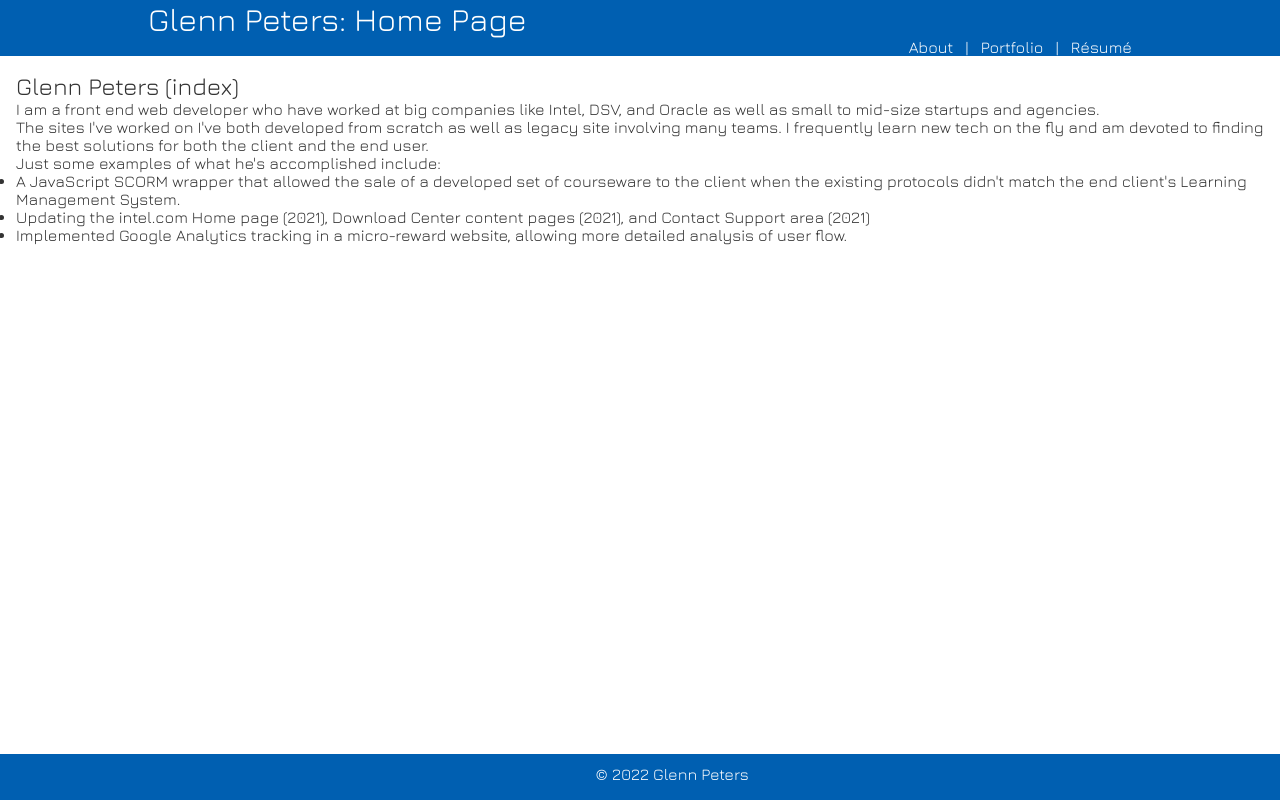
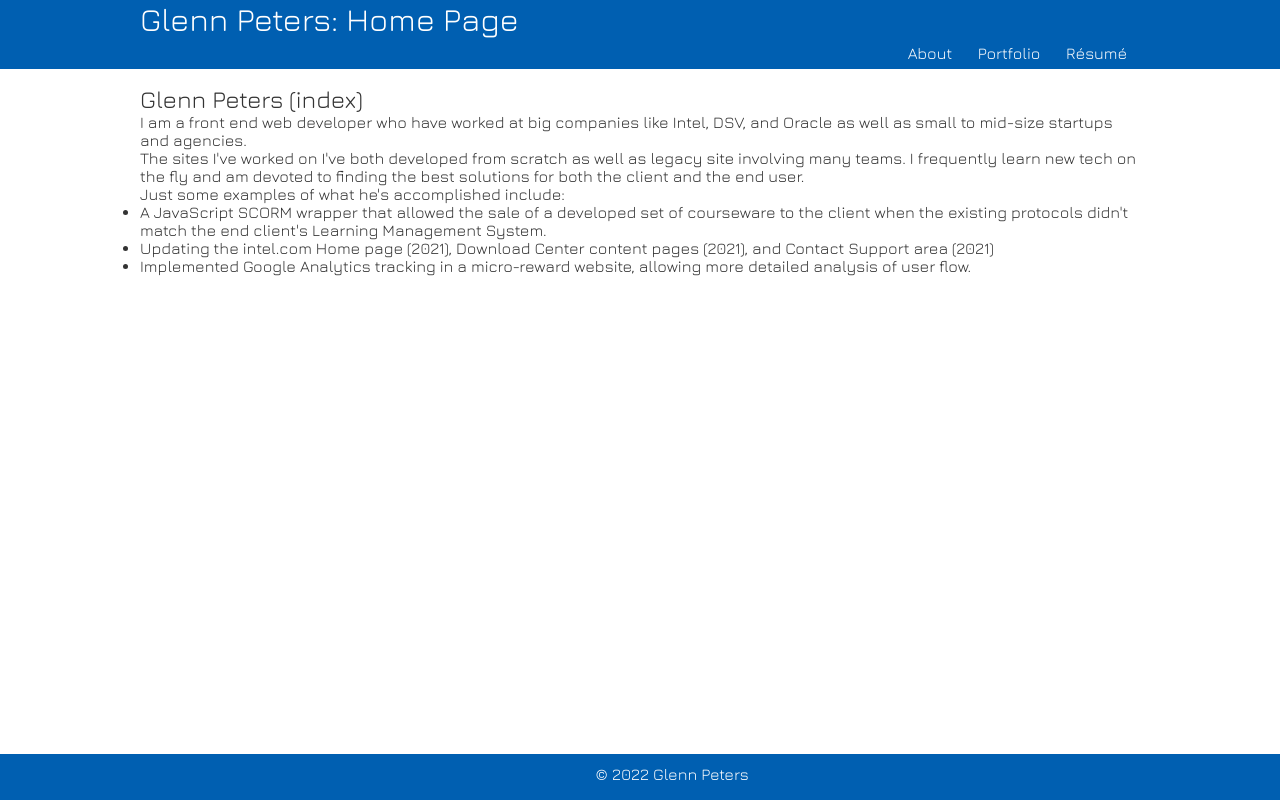
Before and after one commit to glennpeters/glennpeters-dev-gatsby, a Gatsby site: page / in a window 1280 px wide. Built offline with nearby package versions, Linux system fonts and the light colour scheme; Gatsby itself is replaced by a stand-in of ours.

Commit message:
Header nav styling, added container class to layout structure

```diff
--- a/src/components/header.css
+++ b/src/components/header.css
@@ -4,13 +4,34 @@
     color: #fff;
 }
 
-header a:-webkit-any-link {
+/* header a:-webkit-any-link {
     color: #fff;
-    padding: 0.4rem 0.5rem;
+    padding: 0.4rem 0.8rem;
+    display: inline-block;
+} */
+
+header a {
+    color: #fff;
+    /* padding: 0.4rem 0.8rem; */
+    display: inline-block;
+    transition: all .5s ease-in-out;
 }
 
-header a:focus {
-    background-color: #333;
+header nav a {
+    padding: 0.4rem 0.8rem;
+    box-sizing: border-box;
+    box-shadow: 0 5px 5px -5px rgba(255,255,255,0);
+}
+
+header nav a[aria-current="page"] {
+    background-color: #0074d8;
+}
+
+header nav a:hover,
+header nav a:active,
+header nav a:focus {
+    /* Reserving for different effects between hover/active and selected */
+    background-color: #0074d8;
 }
 
 header nav {
--- a/src/components/header.js
+++ b/src/components/header.js
@@ -20,12 +20,12 @@
                         to="/about"
                     >
                         About
-                    </Link> | {' '}
+                    </Link>
                     <Link
                         to="/portfolio"
                     >
                         Portfolio
-                    </Link> | {' '}
+                    </Link>
                     <Link
                         to="/resume"
                     >
@@ -36,18 +36,6 @@
         </div>
     </header>
 )
-
-// const Wrapper = styled.div`
-//   input[type='radio'] {
-//     margin: 0;
-//     opacity: 0;
-//     width: 0;
-//     height: 0;
-//     padding: 0;
-//     background-color: red;
-//   }
-// `;
-
 
 Header.propTypes = {
     pageTitle: PropTypes.string,
--- a/src/components/layout.js
+++ b/src/components/layout.js
@@ -12,15 +12,17 @@
     <>
       <Header pageTitle={pageTitle} />
 
-      <div className="page-layout page-wide">
-        <main>{children}</main>
+      <main>
+        <div className="container">
+          {children}
+        </div>
+      </main>
 
-        <footer>
-          <div className="page-wide">
-            © {new Date().getFullYear()} Glenn Peters
-          </div>
-        </footer>
-      </div>
+      <footer>
+        <div className="container">
+          © {new Date().getFullYear()} Glenn Peters
+        </div>
+      </footer>
     </>
   )
 }
```
Also changed, not shown: src/components/layout.css (+14 -0 lines).
